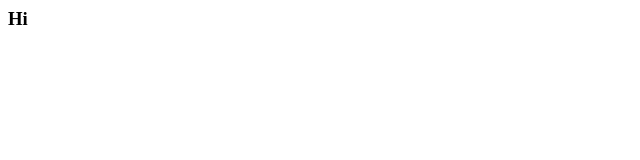
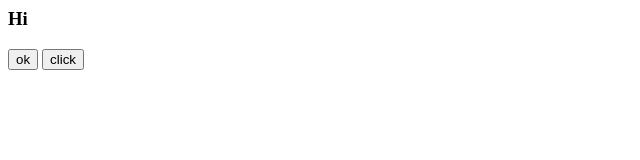
Before and after one commit to s8095612563/student, a plain HTML site: page index.html in a window 1280 px wide. Shown: the whole page, without its empty margins (0-640 px from the left). Drawn offline with Linux system fonts and the light colour scheme.

Commit message:
shreyas feature

```diff
--- a/index.html
+++ b/index.html
@@ -1 +1,3 @@
 <h3>Hi</h3>
+<button type="button">ok</button>
+<button type="button">click</button>
```
Also changed, not shown: home.html (+1 -0 lines).
